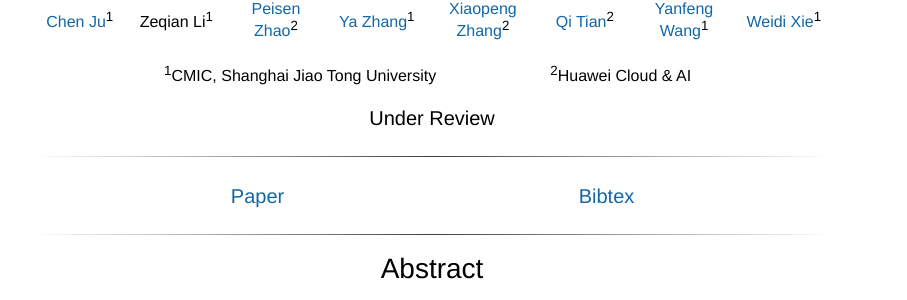
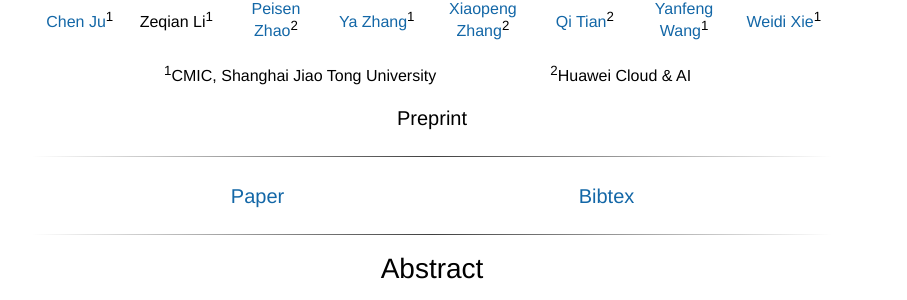
Before and after one commit to ju-chen/Voide1220.github.io, a Jekyll site: the page GPT_prompt/index.html, which Jekyll copies as it is, in a window 1280 px wide and 900 px high. Shown: the part 143-443 px from the top of the window, without its empty margins (208-1115 px from the left). Built offline with Jekyll 4.4.1, drawn with Linux system fonts in a browser that asks for light colours; some web fonts are replaced.

Commit message:
Update index.html

```diff
--- a/GPT_prompt/index.html
+++ b/GPT_prompt/index.html
@@ -247,7 +247,7 @@
 					<td align=center width=500px>
 						<center>
 							<span style="font-size:22px">
-								<span style="font-size:20px">Under Review</span>
+								<span style="font-size:20px">Preprint</span>
 							</span>
 						</center>
 					</td>
```
